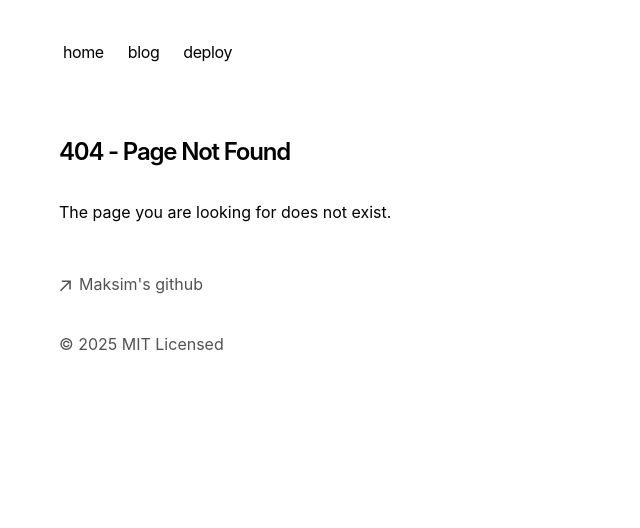
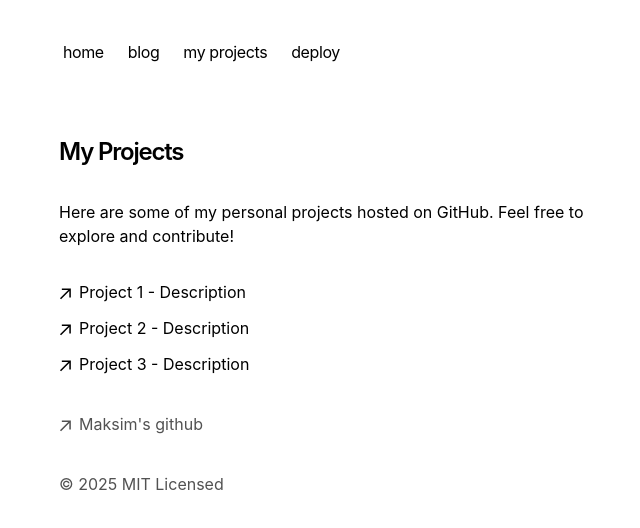
Before and after one commit to ZdravoHvalaKesaNeTreba/maksimmironov, a Next.js app: page /projects in a window 1280 px wide. Before the commit this address had no page. Shown: the top 528 px of the page, without its empty margins (293-933 px from the left). Built offline with nearby package versions, Linux system fonts and the light colour scheme.

Commit message:
вкладка "мои проекты"

```diff
--- a/app/components/nav.tsx
+++ b/app/components/nav.tsx
@@ -6,6 +6,9 @@ const navItems = {
   },
   '/blog': {
     name: 'blog',
+  },
+  '/projects': {
+    name: 'my projects',
   },
   'https://vercel.com/templates/next.js/portfolio-starter-kit': {
     name: 'deploy',
--- /dev/null
+++ b/app/projects/page.tsx
@@ -0,0 +1,64 @@
+function ArrowIcon() {
+  return (
+    <svg
+      width="12"
+      height="12"
+      viewBox="0 0 12 12"
+      fill="none"
+      xmlns="http://www.w3.org/2000/svg"
+    >
+      <path
+        d="M2.07102 11.3494L0.963068 10.2415L9.2017 1.98864H2.83807L2.85227 0.454545H11.8438V9.46023H10.2955L10.3097 3.09659L2.07102 11.3494Z"
+        fill="currentColor"
+      />
+    </svg>
+  )
+}
+
+export default function Projects() {
+  return (
+    <section>
+      <h1 className="mb-8 text-2xl font-semibold tracking-tighter">
+        My Projects
+      </h1>
+      <p className="mb-4">
+        Here are some of my personal projects hosted on GitHub. Feel free to explore and contribute!
+      </p>
+      <ul className="font-sm mt-8 flex flex-col space-x-0 space-y-2">
+        <li>
+          <a
+            className="flex items-center transition-all hover:text-neutral-800 dark:hover:text-neutral-200"
+            rel="noopener noreferrer"
+            target="_blank"
+            href="https://github.com/example/project1"
+          >
+            <ArrowIcon />
+            <p className="ml-2 h-7">Project 1 - Description</p>
+          </a>
+        </li>
+        <li>
+          <a
+            className="flex items-center transition-all hover:text-neutral-800 dark:hover:text-neutral-200"
+            rel="noopener noreferrer"
+            target="_blank"
+            href="https://github.com/example/project2"
+          >
+            <ArrowIcon />
+            <p className="ml-2 h-7">Project 2 - Description</p>
+          </a>
+        </li>
+        <li>
+          <a
+            className="flex items-center transition-all hover:text-neutral-800 dark:hover:text-neutral-200"
+            rel="noopener noreferrer"
+            target="_blank"
+            href="https://github.com/example/project3"
+          >
+            <ArrowIcon />
+            <p className="ml-2 h-7">Project 3 - Description</p>
+          </a>
+        </li>
+      </ul>
+    </section>
+  )
+}
```
